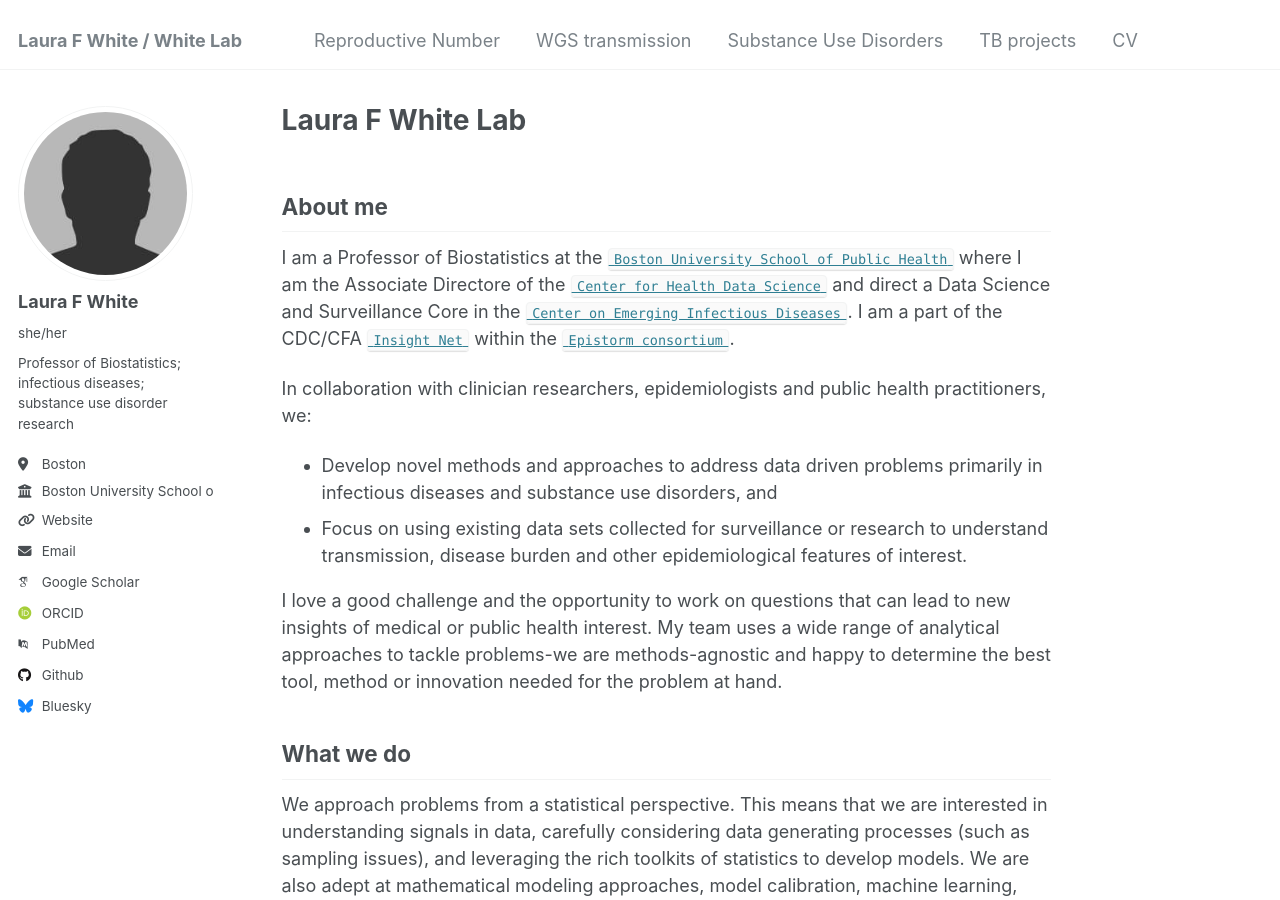
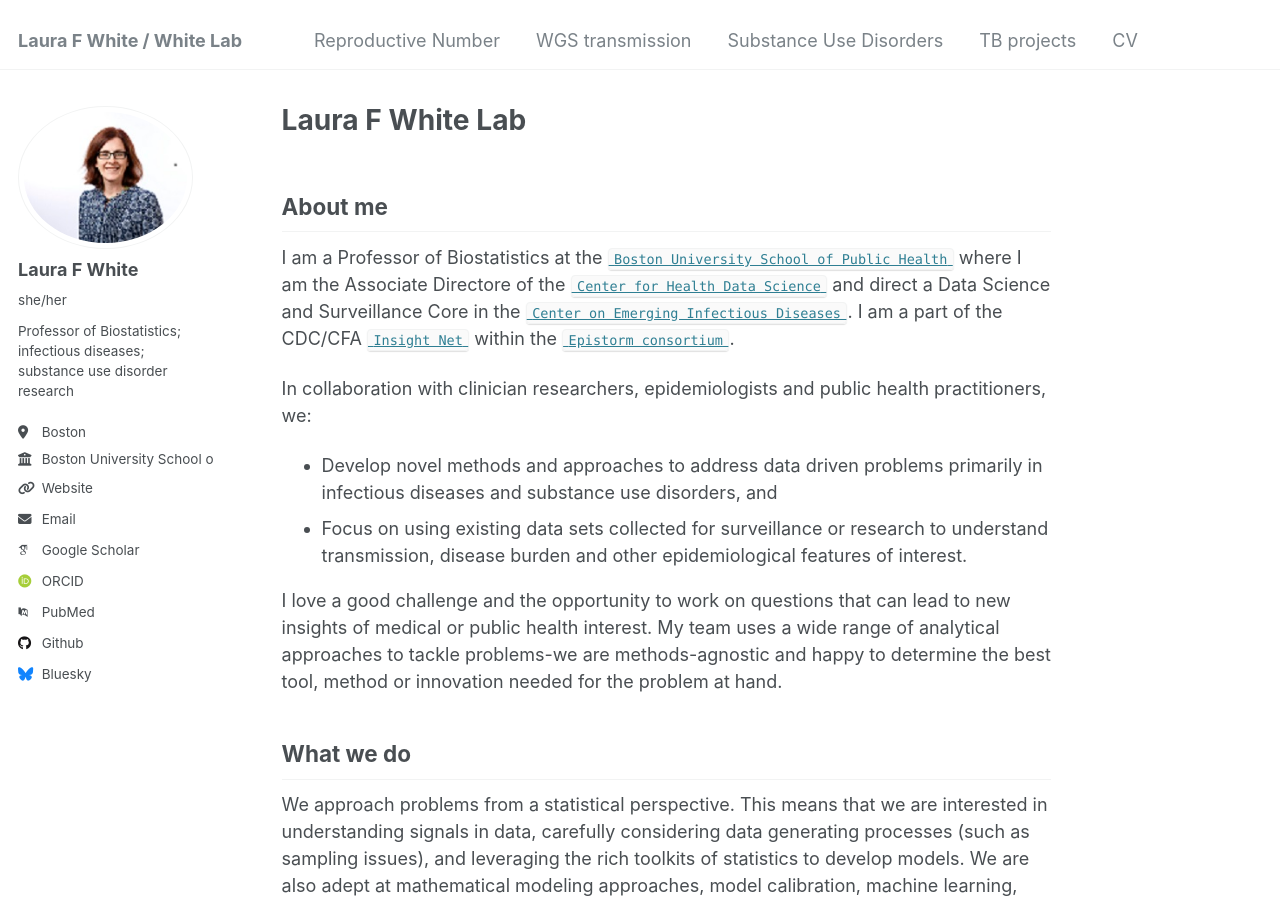
Before and after one commit to LauraFWhiteLab/LauraFWhiteLab.github.io, a Jekyll site: the page built from _pages/about.md, in a window 1280 px wide and 900 px high. Built offline with Jekyll 4.4.1, drawn with Linux system fonts in a browser that asks for light colours; some web fonts are replaced.

Commit message:
Update _config.yml

```diff
--- a/_config.yml
+++ b/_config.yml
@@ -21,7 +21,7 @@ repository               : "LauraFWhiteLab.github.io"
 #               Additional customization can be done by editing /_includes/author-profile.html
 author:
   # Biographic information
-  avatar           : "bio-photo.jpg"
+  avatar           : "headshot small.jpg"
   name             : "Laura F White"
   pronouns         : "she/her"
   bio              : "Professor of Biostatistics; infectious diseases; substance use disorder research"
```
